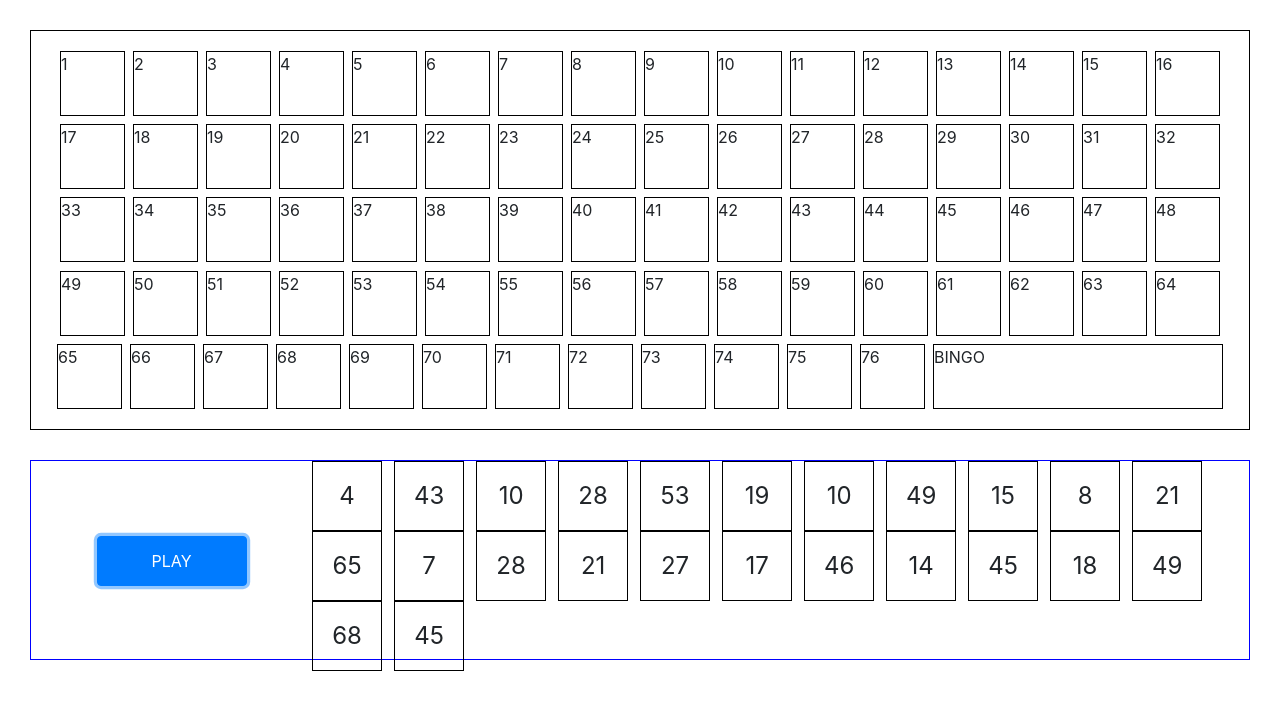
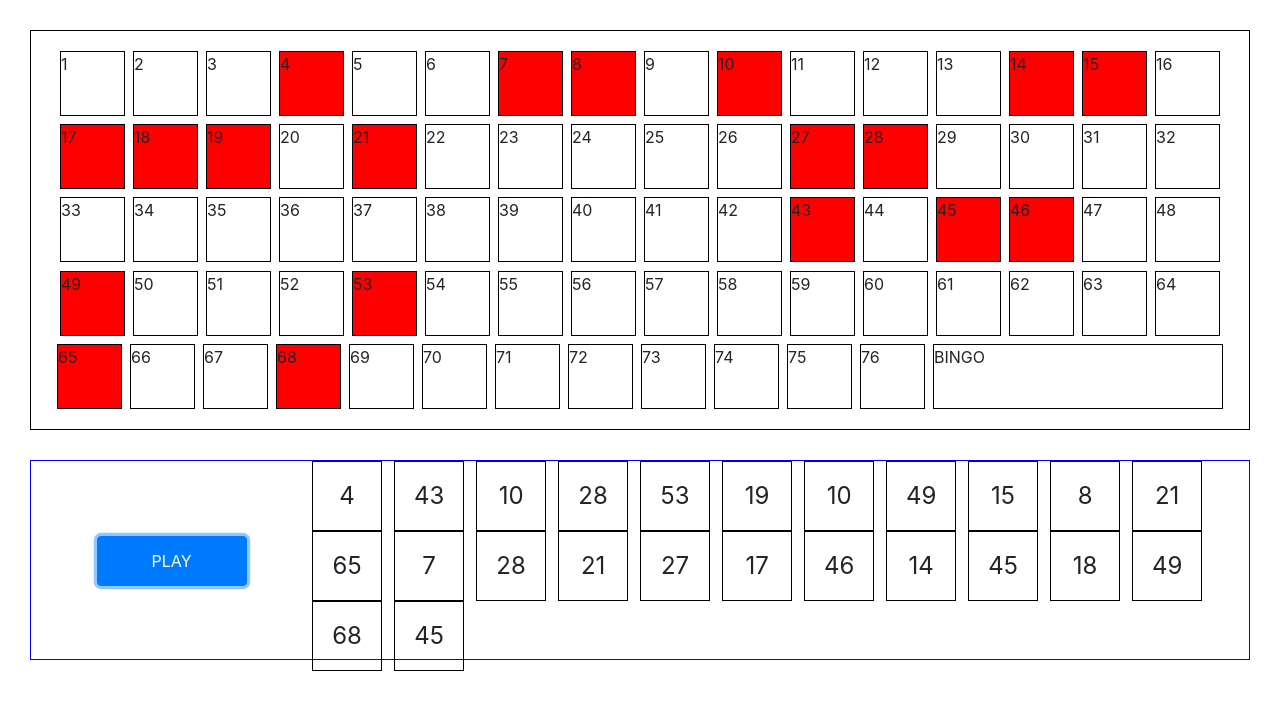
Before and after one commit to azizmatyakubov/Strive-Homework-M1D9, a plain HTML site: page index.html in a window 1280 px wide. Both pictures are taken after a click on the button "PLAY". Drawn offline with nearby package versions, Linux system fonts and the light colour scheme.

Commit message:
make red selected numbers

```diff
--- a/script.js
+++ b/script.js
@@ -9,6 +9,7 @@ const displayNumbers = () => {
     for(let i=1; i<=76; i++) {
         let numberNode = document.createElement('div')
         numberNode.classList.add('number')
+        numberNode.setAttribute('id', i)
         numberNode.innerText = i
         container.appendChild(numberNode)
     }
@@ -19,10 +20,16 @@ const displayNumbers = () => {
     container.appendChild(lastDiv)
 }
 
+
+
 const getRandomNumber = () => {
     let randomNumberTable = document.getElementById('randomNumber')
     randomNumberTable.innerHTML = ''
-    let randomNums = []
+
+
+
+    var randomNums = []
+
     for(let i=0; i<24; i++) {
         let randomNum = Math.floor(Math.random() * 77)
         randomNums.push(randomNum)
@@ -30,7 +37,11 @@ const getRandomNumber = () => {
         randomNumberNode.classList.add('randomNumber')
         randomNumberNode.innerText = randomNums[i]
         randomNumberTable.appendChild(randomNumberNode)
+
+        let bingoNumber = document.getElementById(randomNum)
+        bingoNumber.classList.add('selected')
     }
 
-    console.log(randomNums)
+
+
 }
--- a/style.css
+++ b/style.css
@@ -68,3 +68,7 @@ button {
     width: 150px;
     height: 50px;
 }
+
+.selected {
+    background-color: red;
+}
```
